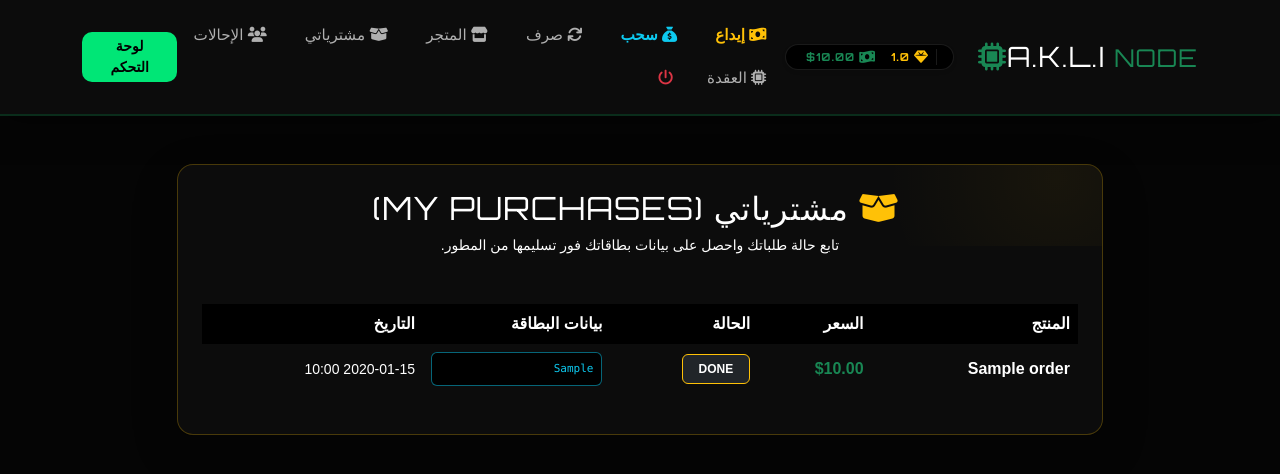
After one commit to akliop/investment-site, a Flask app: page /portal/orders in a window 1280 px wide. The commit adds this page. Shown: the top 474 px of the page. Run offline with Flask 3, Linux system fonts and the light colour scheme; the visitor is signed in with stand-in values (Sample User, id 1); tables that the repository leaves empty hold one stand-in row (values such as "Sample post").

Commit message:
Feature: Add 'My Purchases' section and automated purchase logic

```diff
--- a/app.py
+++ b/app.py
@@ -33,6 +33,15 @@ class User(db.Model):
     has_mined = db.Column(db.Boolean, default=False) # هل بدأ التعدين فعلياً
     is_admin = db.Column(db.Boolean, default=False)
 
+class Order(db.Model):
+    id = db.Column(db.Integer, primary_key=True)
+    user_id = db.Column(db.Integer, nullable=False)
+    product_name = db.Column(db.String(100))
+    price = db.Column(db.Float)
+    status = db.Column(db.String(40), default="قيد المراجعة 🕒") # "قيد المراجعة" أو "تم التسليم ✅"
+    delivery_data = db.Column(db.Text) # بيانات الفيزا المرسلة من المطور
+    timestamp = db.Column(db.DateTime, default=datetime.utcnow)
+
 with app.app_context():
     db.create_all()
     # إصلاح تلقائي: إضافة الأعمدة إذا كانت مفقودة لتجنب خطأ 500
@@ -48,7 +57,10 @@ with app.app_context():
             conn.execute(text("ALTER TABLE user ADD COLUMN has_mined BOOLEAN DEFAULT 0"))
             conn.commit()
     except:
-        pass # الأعمدة موجودة بالفعل أو هناك خطأ آخر يتم تجاهله
+        pass
+
+    # محاولة إنشاء جدول الطلبات إذا لم يوجد
+    db.create_all()
 
 def get_v_user():
     uid = session.get("v20_id")
@@ -197,6 +209,35 @@ def convert():
         "balance_usdt": round(user.balance_usdt, 2)
     })
 
+@app.route("/portal/orders") # "مشترياتي"
+def orders():
+    user = get_v_user()
+    if not user: return redirect(url_for("login"))
+    # جلب طلبات المستخدم من الأحدث للأقدم
+    user_orders = Order.query.filter_by(user_id=user.id).order_by(Order.timestamp.desc()).all()
+    return render_template("orders.html", user=user, orders=user_orders)
+
+@app.route("/api/v2/node/buy", methods=["POST"])
+def buy_product():
+    user = get_v_user()
+    if not user: return jsonify({"status": "fail"})
+
+    name = request.json.get("name")
+    price = float(request.json.get("price", 0.0))
+
+    if user.balance_usdt < price:
+        return jsonify({"status": "fail", "message": "عذراً، رصيدك غير كافٍ لإتمام الشراء!"})
+
+    # خصم الرصيد
+    user.balance_usdt -= price
+
+    # إنشاء الطلب
+    new_order = Order(user_id=user.id, product_name=name, price=price)
+    db.session.add(new_order)
+    db.session.commit()
+
+    return jsonify({"status": "success", "message": f"تم طلب {name} بنجاح! سيصلك الكود في 'مشترياتي' فوراً.", "balance_usdt": round(user.balance_usdt, 2)})
+
 @app.route("/sw.js")
 def serve_sw():
     content = 'self.addEventListener("fetch", (event) => { });'
--- a/templates/base.html
+++ b/templates/base.html
@@ -85,6 +85,7 @@
                 <a href="/portal/withdraw" class="nav-link-cyber text-info fw-bold"><i class="fa-solid fa-sack-dollar me-1"></i> سحب</a>
                 <a href="/portal/exchange" class="nav-link-cyber"><i class="fa-solid fa-arrows-rotate me-1"></i> صرف</a>
                 <a href="/portal/store" class="nav-link-cyber"><i class="fa-solid fa-store me-1"></i> المتجر</a>
+                <a href="/portal/orders" class="nav-link-cyber"><i class="fa-solid fa-box-open me-1"></i> مشترياتي</a>
                 <a href="/portal/referrals" class="nav-link-cyber"><i class="fa-solid fa-users me-1"></i> الإحالات</a>
                 <a href="/portal/home" class="nav-link-cyber"><i class="fa-solid fa-microchip me-1"></i> العقدة</a>
                 <a href="/logout" class="nav-link-cyber text-danger"><i class="fa-solid fa-power-off"></i></a>
@@ -108,6 +109,7 @@
                 <a href="/portal/withdraw" class="nav-link-cyber fs-5 text-info fw-bold"><i class="fa-solid fa-sack-dollar me-2"></i> سحب الأرباح</a>
                 <a href="/portal/exchange" class="nav-link-cyber fs-5"><i class="fa-solid fa-arrows-rotate me-2"></i> صرف النقاط</a>
                 <a href="/portal/store" class="nav-link-cyber fs-5"><i class="fa-solid fa-store me-2"></i> المتجر الشامل</a>
+                <a href="/portal/orders" class="nav-link-cyber fs-5"><i class="fa-solid fa-box-open me-2"></i> مشترياتي</a>
 
                 <a href="/portal/referrals" class="nav-link-cyber fs-5"><i class="fa-solid fa-users me-2"></i> برنامج الإحالات</a>
                 <a href="/portal/home" class="nav-link-cyber fs-5"><i class="fa-solid fa-microchip me-2"></i> العقدة (التعدين)</a>
--- /dev/null
+++ b/templates/orders.html
@@ -0,0 +1,66 @@
+{% extends "base.html" %}
+
+{% block content %}
+<div class="row pt-4 justify-content-center">
+    <div class="col-lg-10">
+        <div class="glass-card border-warning border-opacity-25 mb-4 p-4 shadow-lg overflow-hidden position-relative">
+            <div class="glow-bg-orders"></div>
+            <div class="text-center mb-5">
+                <h2 class="cyber-font text-white mb-2"><i class="fa-solid fa-box-open text-warning me-2 glow-pulse"></i> مشترياتي (My Purchases)</h2>
+                <p class="text-dim small">تابع حالة طلباتك واحصل على بيانات بطاقاتك فور تسليمها من المطور.</p>
+            </div>
+
+            {% if orders %}
+                <div class="table-responsive">
+                    <table class="table table-dark table-hover align-middle border-0">
+                        <thead class="bg-black text-warning">
+                            <tr>
+                                <th class="border-0">المنتج</th>
+                                <th class="border-0">السعر</th>
+                                <th class="border-0">الحالة</th>
+                                <th class="border-0">بيانات البطاقة</th>
+                                <th class="border-0">التاريخ</th>
+                            </tr>
+                        </thead>
+                        <tbody>
+                            {% for order in orders %}
+                            <tr class="animate-fade-in" style="animation-delay: {{ loop.index0 * 100 }}ms;">
+                                <td class="border-0 fw-bold">{{ order.product_name }}</td>
+                                <td class="border-0 text-success fw-bold">${{ "%.2f"|format(order.price) }}</td>
+                                <td class="border-0">
+                                    <span class="badge {{ 'bg-success' if 'تم' in order.status else 'bg-dark border border-warning' }} px-3 py-2">
+                                        {{ order.status }}
+                                    </span>
+                                </td>
+                                <td class="border-0">
+                                    {% if order.delivery_data %}
+                                        <div class="p-2 bg-black rounded border border-info border-opacity-50 text-info x-small font-monospace">
+                                            {{ order.delivery_data }}
+                                        </div>
+                                    {% else %}
+                                        <span class="text-muted small">بانتظار الإرسال...</span>
+                                    {% endif %}
+                                </td>
+                                <td class="text-dim small border-0">{{ order.timestamp.strftime('%Y-%m-%d %H:%M') }}</td>
+                            </tr>
+                            {% endfor %}
+                        </tbody>
+                    </table>
+                </div>
+            {% else %}
+                <div class="text-center py-5">
+                    <i class="fa-solid fa-cart-shopping fs-1 text-dim mb-3"></i>
+                    <h5 class="text-dim">لا توجد مشتريات حالياً.</h5>
+                    <a href="/portal/store" class="btn btn-outline-warning mt-3">اذهب للمتجر وتسوق الآن</a>
+                </div>
+            {% endif %}
+        </div>
+    </div>
+</div>
+
+<style>
+    .glow-bg-orders { position: absolute; top: -20%; right: -20%; width: 50%; height: 50%; background: radial-gradient(circle, rgba(255,193,7,0.05) 0%, transparent 70%); pointer-events: none; }
+    .table-dark { --bs-table-bg: transparent; }
+    .x-small { font-size: 11px; }
+</style>
+{% endblock %}
```
Also changed, not shown: templates/store.html (+27 -4 lines).
